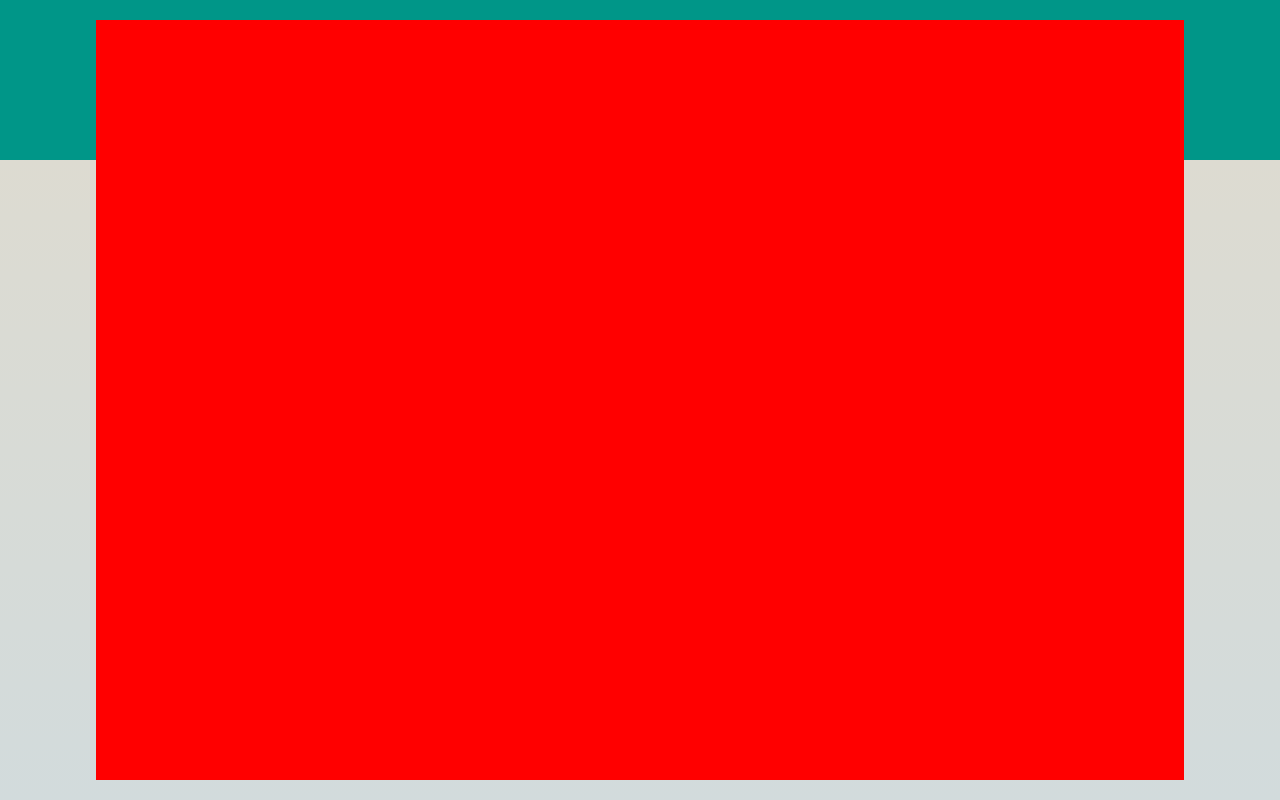
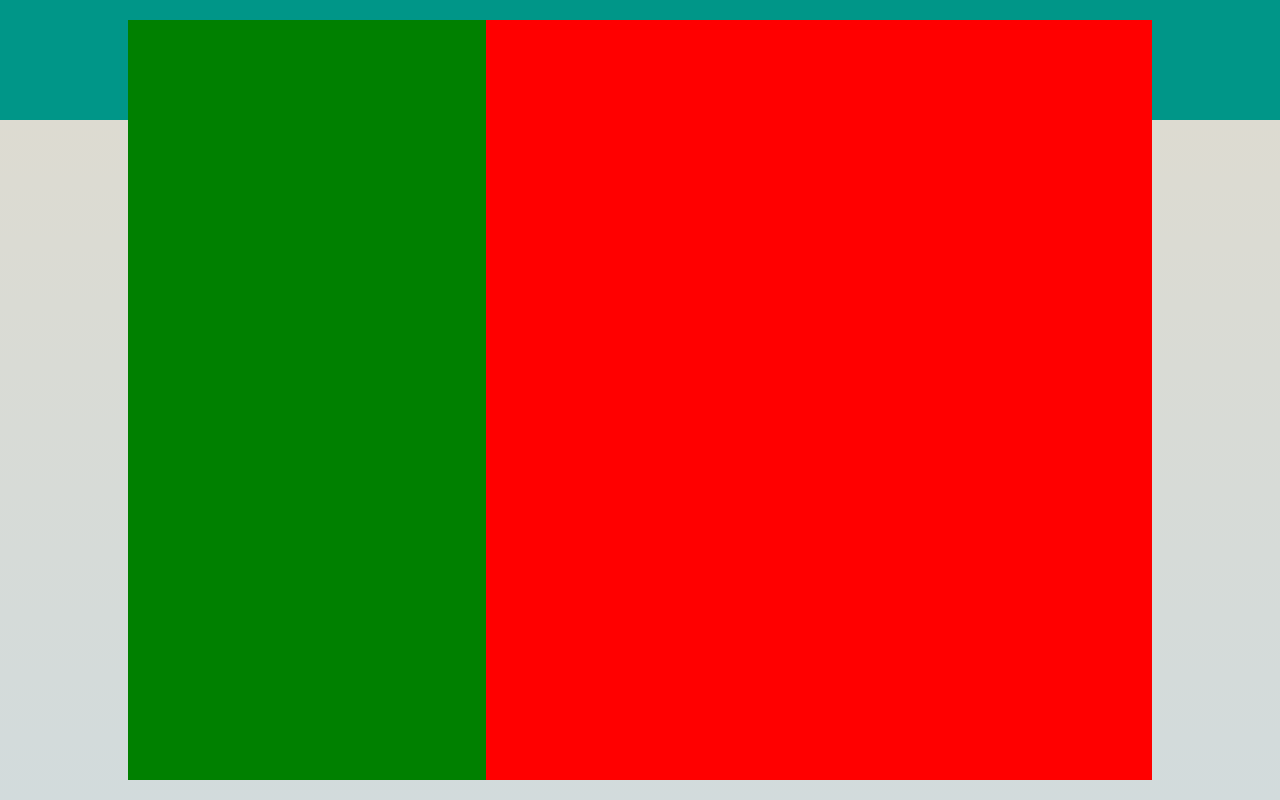
Before and after one commit to Barbarubia/vue-boolzapp, a plain HTML site: page index.html in a window 1280 px wide. Drawn offline with nearby package versions, Linux system fonts and the light colour scheme.

Commit message:
contenitori sinistro e destro

```diff
--- a/css/style.css
+++ b/css/style.css
@@ -10,13 +10,27 @@ body {
     justify-content: center;
     align-items: center;
     height: 100vh;
-    background-image: linear-gradient(#009688, #009688 20vh, #dddbd1 20vh, #d2dbdc);
+    background-image: linear-gradient(#009688, #009688 15vh, #dddbd1 15vh, #d2dbdc);
     font-family: Arial, Helvetica, sans-serif;
 }
 
 /* MAIN CONTAINER */
 .main-container {
-    width: 85%;
+    display: flex;
+    width: 80%;
     height: 95%;
+}
+
+/* SEZIONE SINISTRA */
+.left-container {
+    width: 35%;
+    height: 100%;
+    background-color: green;
+}
+
+/* SEZIONE DESTRA */
+.right-container {
+    width: 65%;
+    height: 100%;
     background-color: red;
 }
--- a/index.html
+++ b/index.html
@@ -14,10 +14,14 @@
 </head>
 <body>
 
+    <!-- Contenitore principale -->
     <div id="root" class="main-container">
 
+        <!-- Sezione sinistra con elenco di tutte le chat -->
+        <div class="left-container"></div>
 
-
+        <!-- Sezione destra con contenuto della chat selezionata -->
+        <div class="right-container"></div>
 
     </div>
 
```
